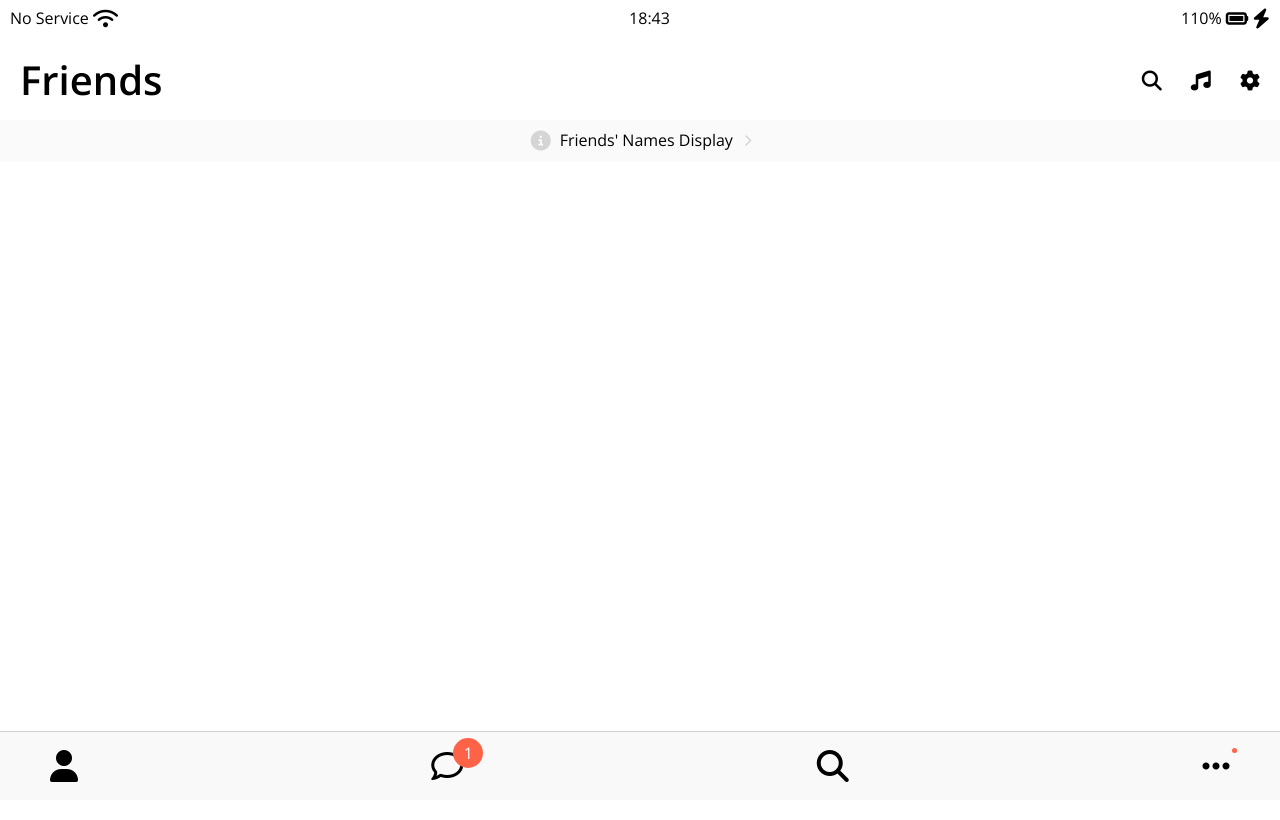
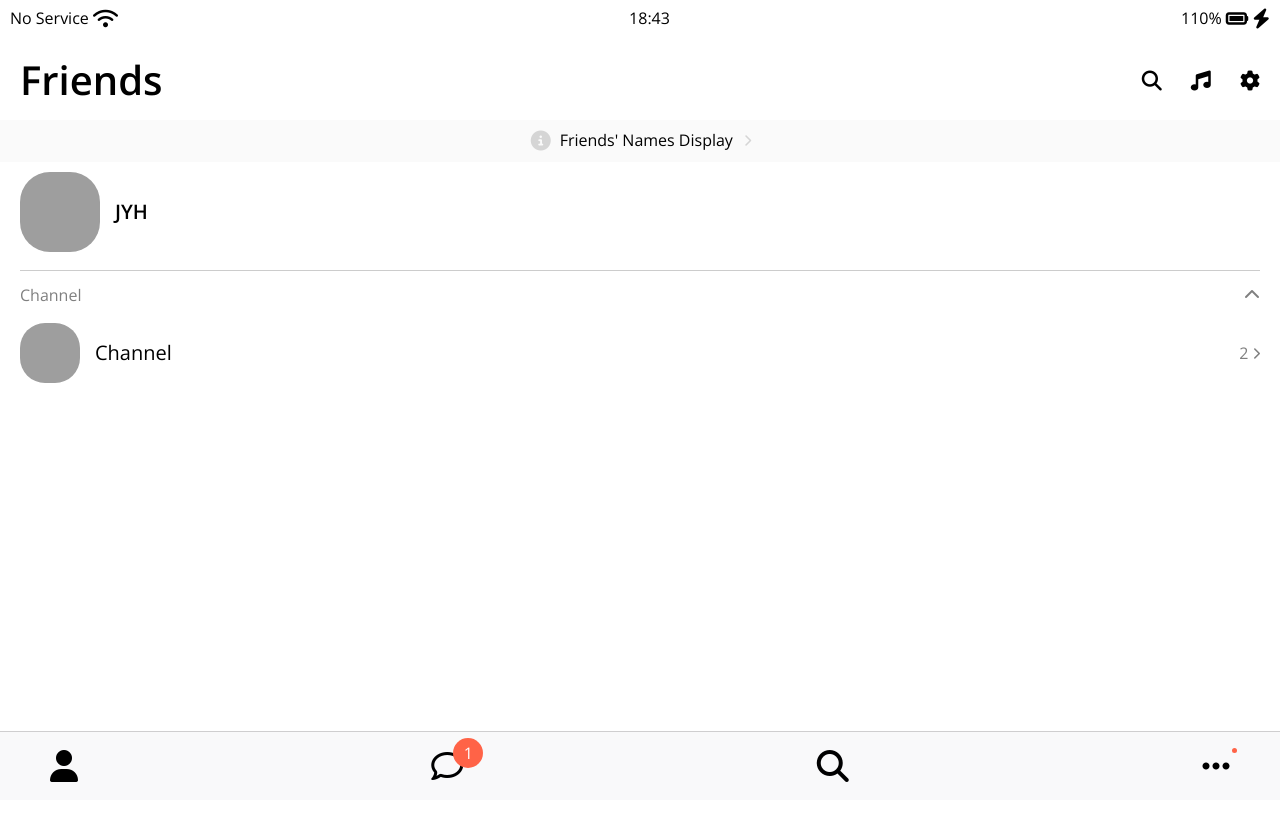
Before and after one commit to bvbbnn/palcao-talk, a plain HTML site: page friends.html in a window 1280 px wide. Shown: the top 820 px of the page. Drawn offline with nearby package versions, Linux system fonts and the light colour scheme; grey boxes are pictures that could not be loaded.

Commit message:
Friends
user-component

```diff
--- a/CSS/components/screen-header.css
+++ b/CSS/components/screen-header.css
@@ -2,7 +2,7 @@
   display: flex;
   justify-content: space-between;
   align-items: center;
-  padding: 20px;
+  padding: var(--horizontal-space);
   padding-top: 60px;
   position: fixed;
   width: 100%;
--- /dev/null
+++ b/CSS/components/user-component.css
@@ -0,0 +1,37 @@
+.user-component,
+.user-component__column:first-child {
+  display: flex;
+  align-items: center;
+}
+.user-component {
+  justify-content: space-between;
+}
+.user-component__avatar {
+  width: 70px;
+  height: 70px;
+  border-radius: 30px;
+  margin-right: 15px;
+}
+.user-component__title {
+  font-weight: 600;
+  font-size: 20px;
+}
+.user-component__subtitle {
+  margin-top: 10px;
+  color: rgba(0, 0, 0, 0.5);
+}
+.user-component__avatar--xl {
+  width: 80px;
+  height: 80px;
+}
+.user-component__avatar--sm {
+  width: 60px;
+  height: 60px;
+  border-radius: 25px;
+}
+.user-component__title--not-bold {
+  font-weight: 400;
+}
+.user-component__column:last-child {
+  color: rgba(0, 0, 0, 0.5);
+}
--- a/CSS/screens/friends.css
+++ b/CSS/screens/friends.css
@@ -6,9 +6,25 @@
   background-color: #fafafa;
   z-index: -1;
   color: black;
+  margin-bottom: 10px;
 }
 #friedns-display-link i {
   color: #d5d5d5;
   margin-right: 9px;
   margin-left: 11px;
 }
+
+.friends-screen {
+  padding: 0px var(--horizontal-space);
+}
+.friends-screen__channel {
+  margin-top: 18px;
+  padding-top: 16px;
+  border-top: 1px solid rgba(0, 0, 0, 0.2);
+}
+.friends-screen__channel-header {
+  margin-bottom: 20px;
+  display: flex;
+  justify-content: space-between;
+  color: rgba(0, 0, 0, 0.5);
+}
--- a/CSS/style.css
+++ b/CSS/style.css
@@ -6,6 +6,7 @@
 @import "components/status-bar.css";
 @import "components/nav-bar.css";
 @import "components/screen-header.css";
+@import "components/user-component.css";
 /* screens */
 @import "screens/login.css";
 @import "screens/friends.css";
--- a/CSS/variable.css
+++ b/CSS/variable.css
@@ -1,3 +1,4 @@
 :root {
   --yellow: #fae100;
+  --horizontal-space: 20px;
 }
--- a/friends.html
+++ b/friends.html
@@ -38,6 +38,44 @@
       ></i>
     </a>
 
+    <main class="friends-screen">
+      <div class="user-component">
+        <div class="user-component__column">
+          <img
+            src="https://avatars.githubusercontent.com/u/113823085?s=400&u=94f5a4257ac20dce0ec6b532936d02d6737a27b9&v=4"
+            class="user-component__avatar user-component__avatar--xl"
+          />
+          <div class="user-component__text">
+            <h4 class="user-component__title">JYH</h4>
+            <!--  <h6 class="user-component__subtitle">This text is subtitle</h6> -->
+          </div>
+        </div>
+        <div class="user-component__column"></div>
+      </div>
+      <div class="friends-screen__channel">
+        <div class="friends-screen__channel-header">
+          <span>Channel</span><i class="fas fa-chevron-up"></i>
+        </div>
+      </div>
+      <div class="user-component">
+        <div class="user-component__column">
+          <img
+            src="https://play-lh.googleusercontent.com/cf3DwPLbS8Z55sDvUSTQ6PL1goPdm8KbZ81g4TEUAaeUh5LDhkzdjxKQ2RX6BGpv0x4"
+            class="user-component__avatar user-component__avatar--sm"
+          />
+          <div class="user-component__text">
+            <h4 class="user-component__title user-component__title--not-bold">
+              Channel
+            </h4>
+          </div>
+        </div>
+        <div class="user-component__column">
+          <span>2</span>
+          <i class="fas fa-chevron-right fa-xs"></i>
+        </div>
+      </div>
+    </main>
+
     <nav class="nav">
       <ul class="nav__list">
         <li class="nav__btn">
```
Also changed, not shown: screenshots/화면 캡처 2022-10-29 185803.png (added).
